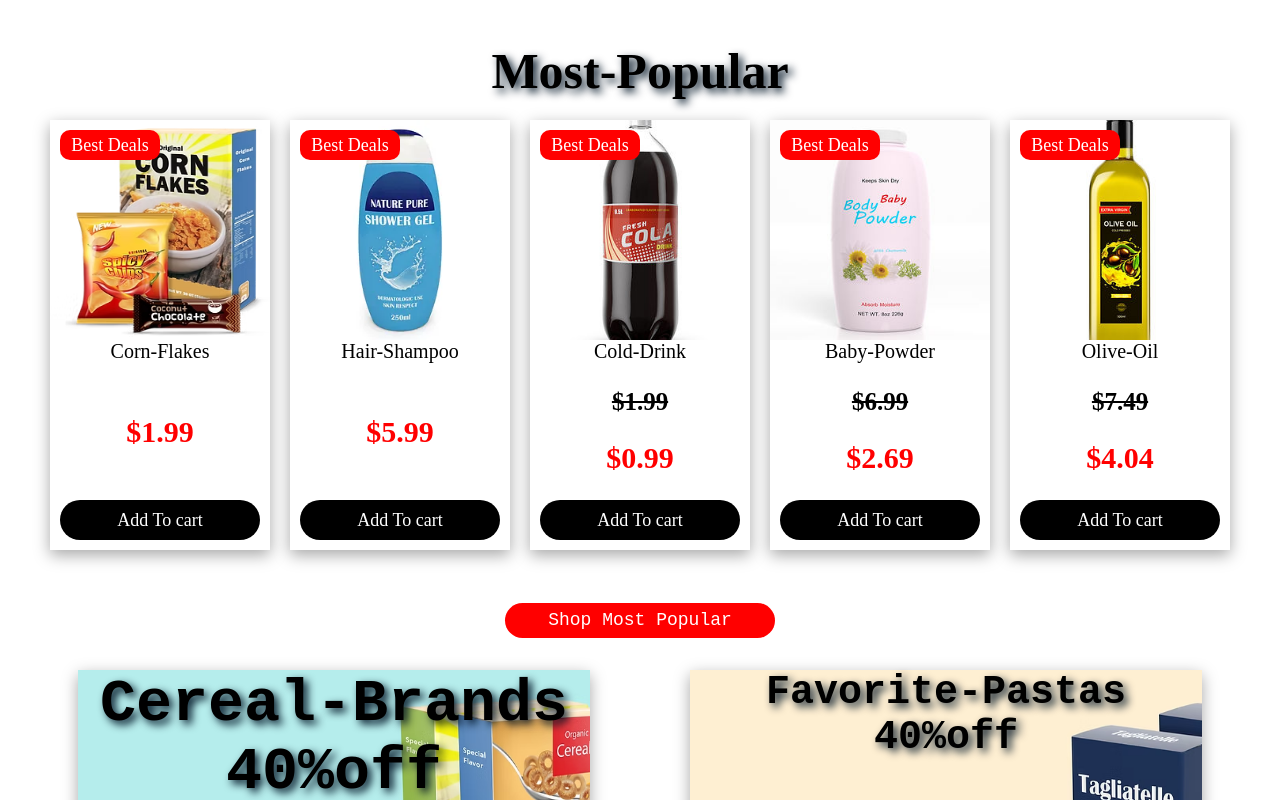
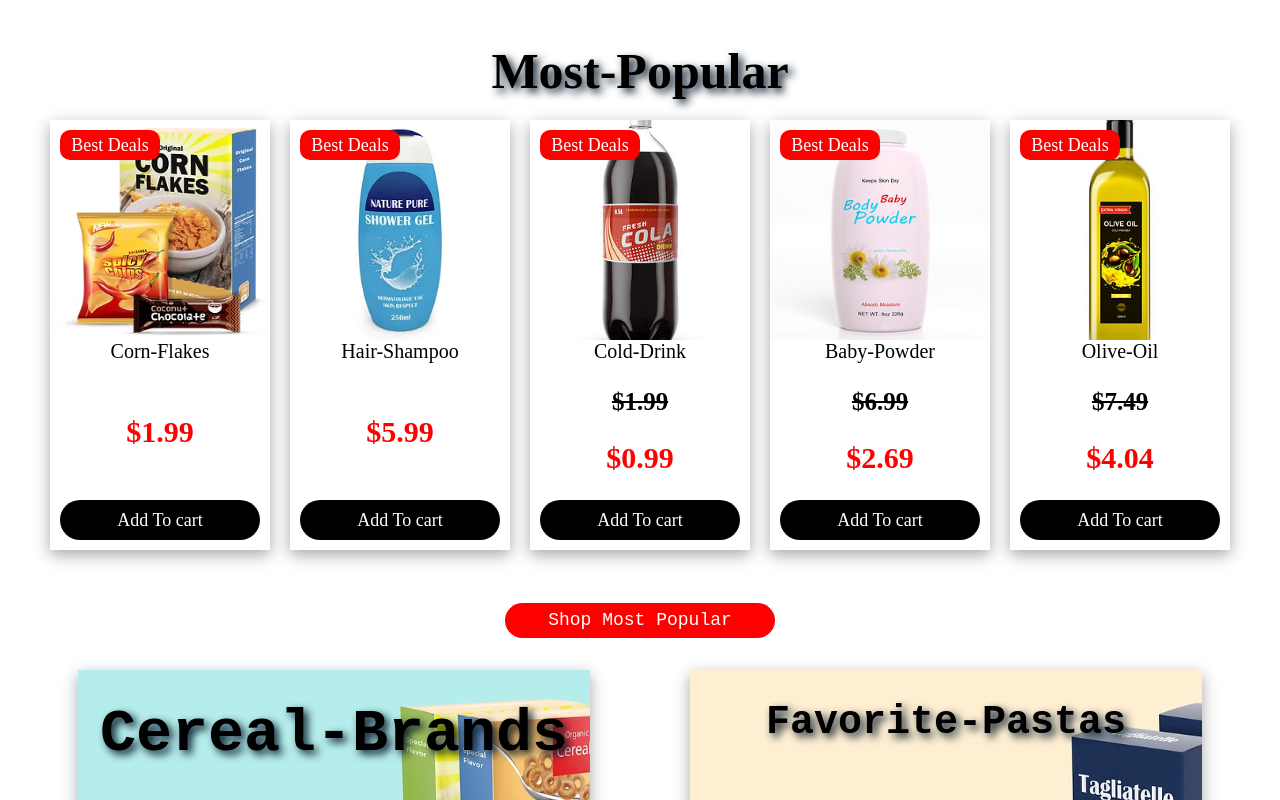
Before and after one commit to fareedgul735/4rth-Project, a plain HTML site: page index.html in a window 1280 px wide. Shown: the part 3195-3995 px from the top of the page. Drawn offline with Linux system fonts and the light colour scheme.

Commit message:
some thing change

```diff
--- a/style.css
+++ b/style.css
@@ -442,6 +442,7 @@ button:hover {
   width: 50%;
   background-image: url("wine.avif");
   background-size: 100% 100%;
+
 }
 
 .box1 > h1 {
@@ -449,6 +450,7 @@ button:hover {
   font-family: monospace;
   text-shadow: 4px 4px 8px #021526;
   text-align: center;
+  padding: 30px 0px;
 }
 .mid-great-deals > .box2 {
   width: 30%;
@@ -461,6 +463,8 @@ button:hover {
   font-family: monospace;
   text-shadow: 4px 4px 8px #021526;
   text-align: center;
+  padding: 30px 0px;
+
 }
 
 /* mid-cart */
@@ -540,6 +544,8 @@ button:hover {
   font-family: monospace;
   text-shadow: 4px 4px 8px #021526;
   text-align: center;
+  padding: 30px 0px;
+
 }
 .mid-super-deal > .box2 {
   width: 40%;
@@ -552,6 +558,8 @@ button:hover {
   font-family: monospace;
   text-shadow: 4px 4px 8px #021526;
   text-align: center;
+  padding: 30px 0px;
+
 }
 
 /* <!-- mid-fresh-finds --> */
```
